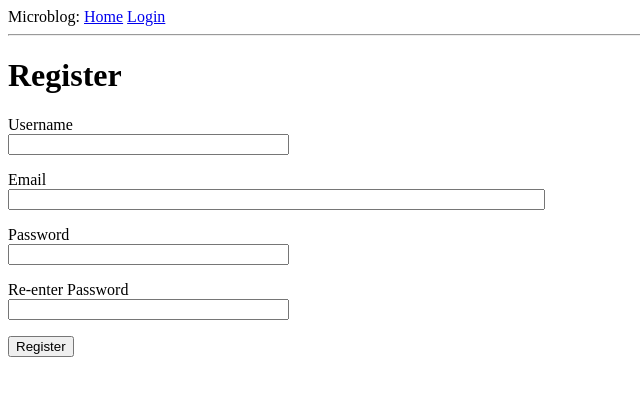
After one commit to praveenmtsget/flask_microblog, a Flask app: page /register in a window 1280 px wide. The commit adds this page. Shown: the top 396 px of the page, without its empty margins (0-640 px from the left). Run offline with Flask 3, Linux system fonts and the light colour scheme.

Commit message:
add login feature

```diff
--- a/app/__init__.py
+++ b/app/__init__.py
@@ -2,12 +2,14 @@ from flask import Flask
 from config import Config
 from flask_sqlalchemy import SQLAlchemy
 from flask_migrate import Migrate
-
+from flask_login import LoginManager
 
 app = Flask(__name__)
 app.config.from_object(Config)
 db = SQLAlchemy(app)
 migrate = Migrate(app, db)
 
+login = LoginManager(app)
+login.login_view = 'login'
 
 from app import routes, models
--- a/app/forms.py
+++ b/app/forms.py
@@ -1,6 +1,9 @@
 from flask_wtf import FlaskForm
 from wtforms import StringField, PasswordField, BooleanField, SubmitField
-from wtforms.validators import DataRequired
+from wtforms.validators import ValidationError, DataRequired, Email, EqualTo
+import sqlalchemy as sa
+from app import db
+from app.models import User
 
 
 class LoginForm(FlaskForm):
@@ -8,3 +11,20 @@ class LoginForm(FlaskForm):
     password = PasswordField('Password', validators=[DataRequired()])
     remember_me = BooleanField('Remember Me')
     submit = SubmitField('Sign In')
+
+class RegistrationForm(FlaskForm):
+    username = StringField('Username', validators=[DataRequired()])
+    email = StringField('Email', validators=[DataRequired(), Email()])
+    password = PasswordField('Password', validators=[DataRequired()])
+    password2 = PasswordField('Re-enter Password', validators=[DataRequired(),EqualTo('password')])
+    submit = SubmitField('Register')
+
+    def validate_username(self, username):
+        user = db.session.scalar(sa.select(User).where(User.username == username.data))
+        if user is not None:
+            raise ValidationError('User name already exists, please try to login or use different username.')
+
+    def validate_email(self, email):
+        user = db.session.scalar(sa.select(User).where(User.email == email.data))
+        if user is not None:
+            raise ValidationError('Email already exists, please use different email id')
--- a/app/routes.py
+++ b/app/routes.py
@@ -1,12 +1,15 @@
-from flask import render_template, flash, redirect, url_for
-from app import app
-from app.forms import LoginForm
-
+from flask import render_template, flash, redirect, url_for, request
+from app import app, db
+from flask_login import login_user, logout_user, current_user, login_required
+from urllib.parse import urlsplit
+from app.forms import LoginForm, RegistrationForm
+from app.models import User
+import sqlalchemy as sa
 
 @app.route('/')
 @app.route('/index')
+@login_required
 def index():
-    user = {'username': 'Miguel'}
     posts = [
         {
             'author': {'username': 'John'},
@@ -17,14 +20,42 @@ def index():
             'body': 'The Avengers movie was so cool!'
         }
     ]
-    return render_template('index.html', title='Home', user=user, posts=posts)
+    return render_template('index.html', title='Home', posts=posts)
 
 
 @app.route('/login', methods=['GET', 'POST'])
 def login():
+    if current_user.is_authenticated:
+        return redirect(url_for('index'))
     form = LoginForm()
     if form.validate_on_submit():
-        flash('Login requested for user {}, remember_me={}'.format(
-            form.username.data, form.remember_me.data))
+        user = db.session.scalar(
+            sa.select(User).where(User.username == form.username.data))
+        if user is None or not user.check_password(form.password.data):
+            flash('Invalid username or password')
+            return redirect(url_for('login'))
+        login_user(user, remember=form.remember_me.data)
+        next_page = request.args.get('next')
+        if not next_page or urlsplit(next_page).netloc != '':
+            next_page = url_for('index')
+        return redirect(next_page)
+    return render_template('login.html', title='Sign In', form=form)
+
+@app.route('/logout')
+def logout():
+    logout_user()
+    return redirect(url_for('index'))
+
+@app.route('/register', methods=['GET', 'POST'])
+def register():
+    if current_user.is_authenticated:
         return redirect(url_for('index'))
-    return render_template('login.html',  title='Sign In', form=form)
+    form = RegistrationForm()
+    if form.validate_on_submit():
+        user = User(username=form.username.data, email=form.email.data)
+        user.set_password(form.password.data)
+        db.session.add(user)
+        db.session.commit()
+        flash('Congratulations, your registration is successful!')
+        return redirect(url_for('login'))
+    return render_template('register.html', title='Register', form=form)
--- a/app/templates/base.html
+++ b/app/templates/base.html
@@ -11,7 +11,12 @@
         <div>
             Microblog:
             <a href="{{ url_for('index') }}">Home</a>
+            {% if current_user.is_anonymous %}
             <a href="{{ url_for('login') }}">Login</a>
+            {% else %}
+            <a href="{{ url_for('user', username=current_user.username) }}">Profile</a>
+            <a href="{{ url_for('logout') }}">Logout</a>
+            {% endif %}
         </div>
         <hr>
         {% with messages = get_flashed_messages() %}
--- a/app/templates/index.html
+++ b/app/templates/index.html
@@ -1,7 +1,7 @@
 {% extends "base.html" %}
 
 {% block content %}
-    <h1>Hi, {{ user.username }}!</h1>
+    <h1>Hi, {{ current_user.username }}!</h1>
     {% for post in posts %}
     <div><p>{{ post.author.username }} says: <b>{{ post.body }}</b></p></div>
     {% endfor %}
--- a/app/templates/login.html
+++ b/app/templates/login.html
@@ -21,4 +21,5 @@
         <p>{{ form.remember_me() }} {{ form.remember_me.label }}</p>
         <p>{{ form.submit() }}</p>
     </form>
+    <p>New User? <a href="{{ url_for('register') }}">Click to Register!</a></p>
 {% endblock %}
--- /dev/null
+++ b/app/templates/register.html
@@ -0,0 +1,37 @@
+{% extends "base.html" %}
+
+{% block content %}
+    <h1>Register</h1>
+    <form action="" method="post">
+        {{ form.hidden_tag() }}
+        <p>
+            {{ form.username.label }}<br>
+            {{ form.username(size=32) }}<br>
+            {% for error in form.username.errors %}
+            <span style="color: red;"></span>
+            {% endfor %}
+        </p>
+        <p>
+            {{ form.email.label }}<br>
+            {{ form.email(size=64) }}<br>
+            {% for error in form.email.errors %}
+            <span style="color: red;"></span>
+            {% endfor %}
+        </p>
+        <p>
+            {{ form.password.label }}<br>
+            {{ form.password(size=32) }}<br>
+            {% for error in form.password.errors %}
+            <span style="color: red;">[{{ error }}]</span>
+            {% endfor %}
+        </p>
+        <p>
+            {{ form.password2.label }}<br>
+            {{ form.password2(size=32) }}<br>
+            {% for error in form.password.errors %}
+            <span style="color: red;">[{{ error }}]</span>
+            {% endfor %}
+        </p>
+        <p>{{ form.submit() }}</p>
+    </form>
+{% endblock %}
```
Also changed, not shown: app/models.py (+14 -2 lines).
